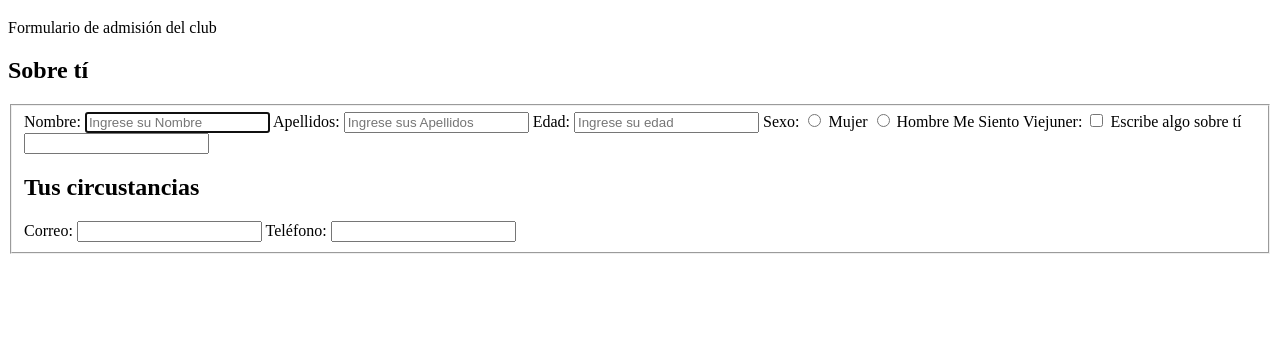
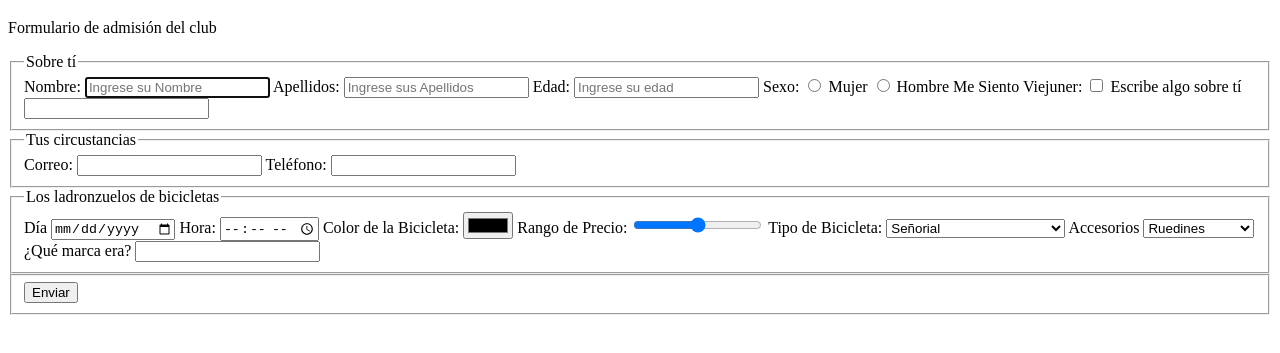
Before and after one commit to ciaramouse/firstWebPage, a plain HTML site: page formularioViejuners.html in a window 1280 px wide. Shown: the part 61-414 px from the top of the page. Drawn offline with Linux system fonts and the light colour scheme.

Commit message:
trianglesmission

```diff
--- a/formularioViejuners.html
+++ b/formularioViejuners.html
@@ -1,13 +1,19 @@
 <!DOCTYPE html>
 
 
+<html>
 
+<head>
+  <title>El Club Viejuner</title>
+  <script>console.log("This is an important log about something that has happened")</script>
+</head>
 
+<body>
   <form action="/formularioViejuners.html" method='POST'>
     <h1>EL CLUB VIEJUNER</h1>
     <p>Formulario de admisión del club</p>
-  <h2>Sobre tí</h2>
     <fieldset>
+      <legend>Sobre tí</legend>
       <label for="name">Nombre:</label>
       <input type="text" name="nombre" placeholder="Ingrese su Nombre" autofocus />
       <label for="apellidos">Apellidos:</label>
@@ -23,26 +29,91 @@
       <input type="checkbox" name="meSientoViejuner">
       <label for="escribeAlgoDeTi">Escribe algo sobre tí</label>
       <input type="textarea" name="escribeAlgoDeTi">
-  <h2>Tus circustancias</h2>
+    </fieldset>
+    <fieldset>
+      <legend>Tus circustancias</legend>
       <label for="correo">Correo:</label>
       <input type="email" name="correo">
       <label for="telefono">Teléfono:</label>
       <input type="number" name="telefono">
     </fieldset>
+    <fieldset>
+      <legend>Los ladronzuelos de bicicletas</legend>
+      <label for="fecha">Día</label>
+      <input type="date" name="fecha">
+      <label for="hora">Hora:</label>
+      <input type="time" name="hora">
+      <label for="colorBicicleta">Color de la Bicicleta:</label>
+      <input type="color" name="colorBicicleta">
+      <label for="rangoDePrecio">Rango de Precio:</label>
+      <input type="range" name="rangoDePrecio">
+      <label for="tipoDeBicicleta">Tipo de Bicicleta:</label>
+      <select name="tipoDeBicicleta">
+        <optgroup label="Paseo">
+          <option value="senorial">Señorial</option>
+          <option value="antiPlebayos">Anti-Plebeyos</option>
+          <option value="porEncimaDelHombro">Por Encima del Hombro</option>
+        </optgroup>
+        <optgroup label="Montana">
+          <option value="gamusinos">Gamusinos</option>
+          <option value="huelefloresPremium">Hueleflores Premium</option>
+          <option value="fangoLover">Fango Lover</option>
+        </optgroup>
+        <optgroup label="Carreras">
+          <option value="metroYmedio">Metroymedio</option>
+          <option value="3deLaTarde">Fluorescente Edition</option>
+          <option value="grupitors">Grupitors</option>
+        </optgroup>
+      </select>
+      <label for="accesorios">Accesorios</label>
+      <select name="accesorios">
+        <option value="ruedines">Ruedines</option>
+        <option value="pegatinas">Pegatinas</option>
+        <option value="cestita">Cestita</option>
+        <option value="bombaDeAire">Bomba de Aire</option>
+        <option value="timbre">Timbre</option>
+        <option value="foco">Foco</option>
+      </select>
+      <label for="queMarcaEra">¿Qué marca era?</label>
+      <input type="text" name="queMarcaEra">
+      <datalist>
+        <option value="specialized">specialized</option>
+        <option value="trek">merida</option>
+        <option value="scott">scott</option>
+        <option value="giant">giant</option>
+        <option value="cube">cube</option>
+        <option value="lapierre"> lapierre</option>
+        <option value="orbea">orbea</option>
+        <option value="cannondale">cannondale</option>
+        <option value="bmc">bmc</option>
+        <option value="canyon">canyon</option>
+        <option value="look">look</option>
+        <option value="protek">protek</option>
+        <option value="megamo">megamo</option>
+        <option value="pinarello">pinarello</option>
+        <option value="bianchi">bianchi</option>
+        <option value="bh">bh</option>
+        <option value="factor">factor</option>
+        <option value="ghost">ghost</option>
+        <option value="cervélo">cervélo</option>
+        <option value="argon">argon</option>
+      </datalist>
+    </fieldset>
+    <fieldset>
+      <input type="submit" value="Enviar">
+    </fieldset>
   </form>
   <form action="/formularioViejuners.html" method="POST">
-  <h1></h1>
 
 
   </form>
 
+</body>
 
+</html>
 <!--
 
-
-
-
-
+  Debes crear dos formularios completos, que incluyan un autofocus, tabindex, reset, legend
 
 
   comentarios no me deja escribirlos -->
```
Also changed, not shown: triangles.js (added, +11 -0 lines). Lines whose indentation alone changed are shown as unchanged.
